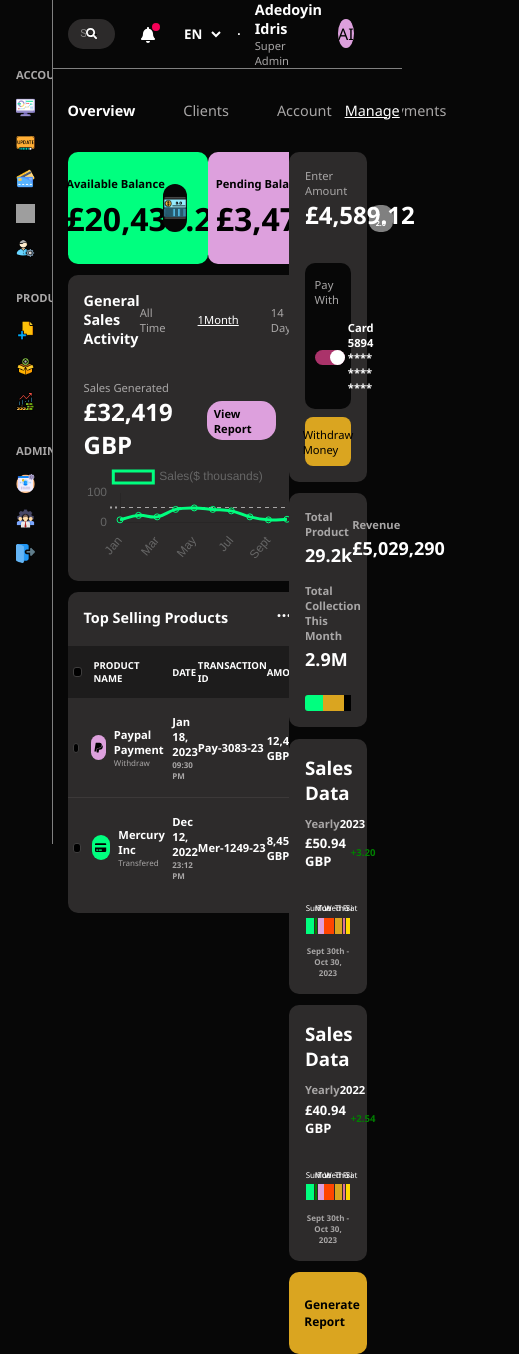
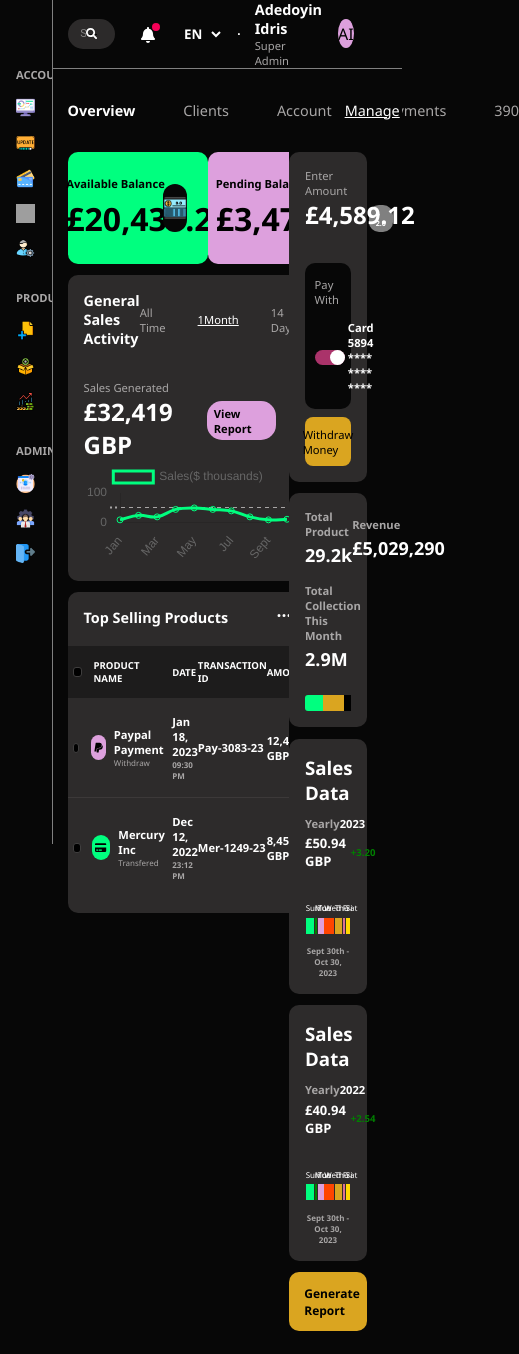
Before and after one commit to DevAdedoyin/monify, a React (Create React App) app: page / in a window 390 px wide. Shown: the whole page, 519 px wide, since content can reach past the window. After the commit the page ends 1331 px from the top, so only its background shows below. Built offline with nearby package versions, Linux system fonts and the light colour scheme; grey boxes are pictures that could not be loaded.

Commit message:
#Responsiveness<1195> Print button adjusted

```diff
--- a/src/components/OverviewTabContent/RightHandSide/RightHandSide.module.css
+++ b/src/components/OverviewTabContent/RightHandSide/RightHandSide.module.css
@@ -27,3 +27,9 @@
     /* font-style: italic; */
     margin-left: 0.5rem;
 }
+
+@media (max-width: 1195px) {
+    .analyseButtonContainer {
+        padding: 0.8rem;
+    }
+}
--- a/src/components/TabsComponent.tsx
+++ b/src/components/TabsComponent.tsx
@@ -11,6 +11,7 @@ function TabsComponent({}: Props) {
         <p className={TabStyle.tabs}>Clients</p>
         <p className={TabStyle.tabs}>Account</p>
         <p className={TabStyle.tabs}>Payments</p>
+        <p className={TabStyle.tabs}>{window.innerWidth}</p>
       </div>
       <div className={TabStyle.manageContainer}>
         <p className={TabStyle.manageTxt}>Manage</p>
```
